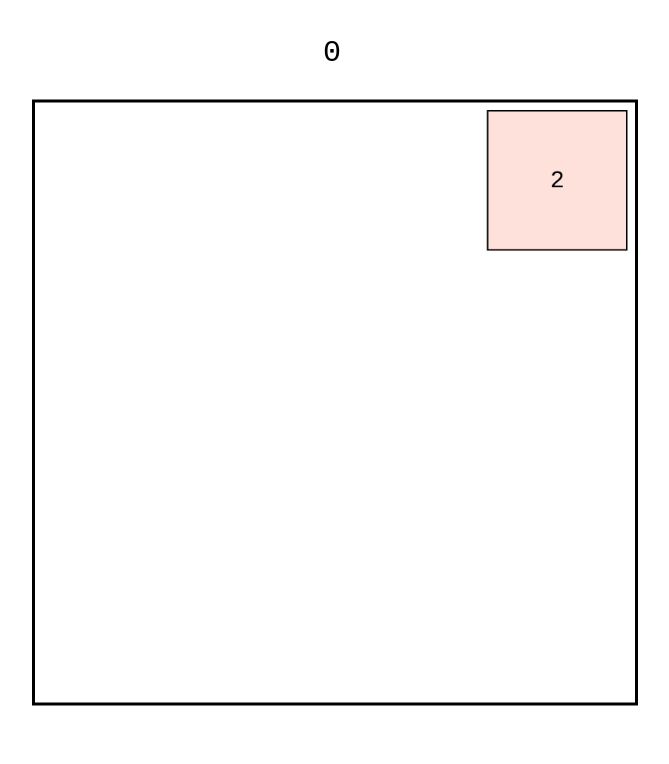
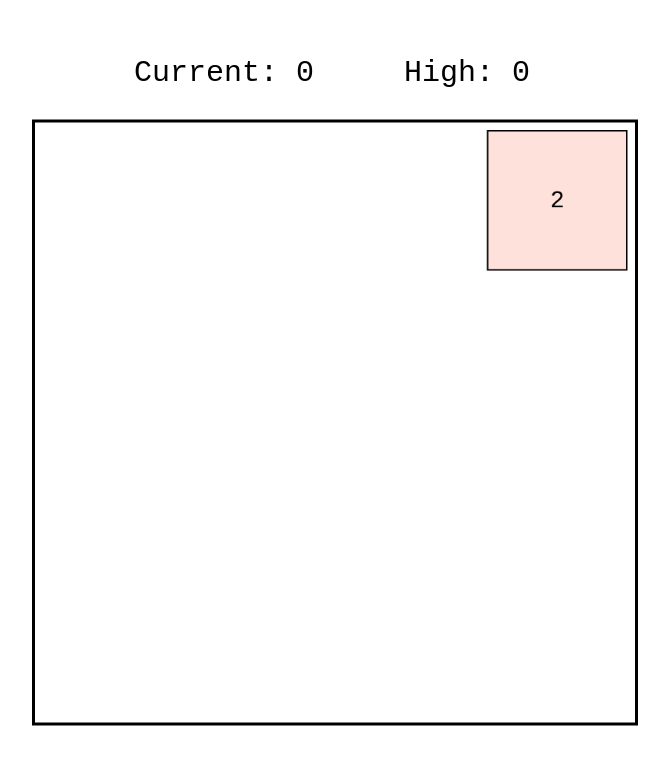
Before and after one commit to iechevarria/2048, a plain HTML site: page index.html in a window 1280 px wide. Shown: the whole page, without its empty margins (308-977 px from the left). Drawn offline with Linux system fonts and the light colour scheme.

Commit message:
Add high score tracking

```diff
--- a/index.html
+++ b/index.html
@@ -14,7 +14,7 @@
         font-size: 30px;
         text-align: center;
         position: fixed;
-        top: 45%;
+        top: 47.5%;
         left: 50%;
         transform: translateY(-50%) translateX(-50%);
         width: 600px;
--- a/index.js
+++ b/index.js
@@ -24,19 +24,19 @@ Board.prototype.copy = function (board) {
       this.arr[i][j].value = board.getValue(i, j);
     }
   }
-}
+};
 
 Board.prototype.getSquare = function (i, j) {
   return this.arr[i][j];
-}
+};
 
 Board.prototype.getValue = function (i, j) {
   return this.arr[i][j].value;
-}
+};
 
 Board.prototype.setValue = function (i, j, val) {
   this.arr[i][j].value = val;
-}
+};
 
 Board.prototype.equals = function (board) {
   for (var i = 0; i < this.size; i++) {
@@ -45,7 +45,7 @@ Board.prototype.equals = function (board) {
     }
   }
   return true;
-}
+};
 
 
 var State = {
@@ -54,6 +54,7 @@ var State = {
   validMoveExists: true,
 
   reset: function () {
+    if (this.getHighScore() === null) { this.setHighScore(0); }
     this.score = 0;
     this.validMoveExists = true;
     this.board = new Board(this.size);
@@ -70,6 +71,19 @@ var State = {
 
   setValue: function (i, j, val) {
     this.board.setValue(i, j, val);
+  },
+
+  incrementScore: function (score) {
+    this.score += score;
+    if (parseInt(this.getHighScore(), 10) < this.score) { this.setHighScore(this.score); }
+  },
+
+  getHighScore: function () {
+    return localStorage.getItem('high_score');
+  },
+
+  setHighScore: function (score) {
+    localStorage.setItem('high_score', score.toString());
   },
 
   print: function () {
@@ -98,7 +112,7 @@ var Logic = {
   step: function (direction) {
     var tmp = new Board(State.size);
     tmp.copy(State.board);
-    State.score += this.move(direction, State.board);
+    State.incrementScore(this.move(direction, State.board));
     if (!tmp.equals(State.board)) {
       this.addSquare();
       State.print();
@@ -237,7 +251,7 @@ function draw () {
     context.fillText('Press r to restart.', CANVAS_WIDTH * 0.5, CANVAS_HEIGHT * 0.6);
   }
 
-  document.getElementById('score').innerHTML = State.score.toString();
+  document.getElementById('score').innerHTML = 'Current: ' + State.score.toString() + '&nbsp&nbsp&nbsp&nbsp High: ' + State.getHighScore();
 }
 
 
```
